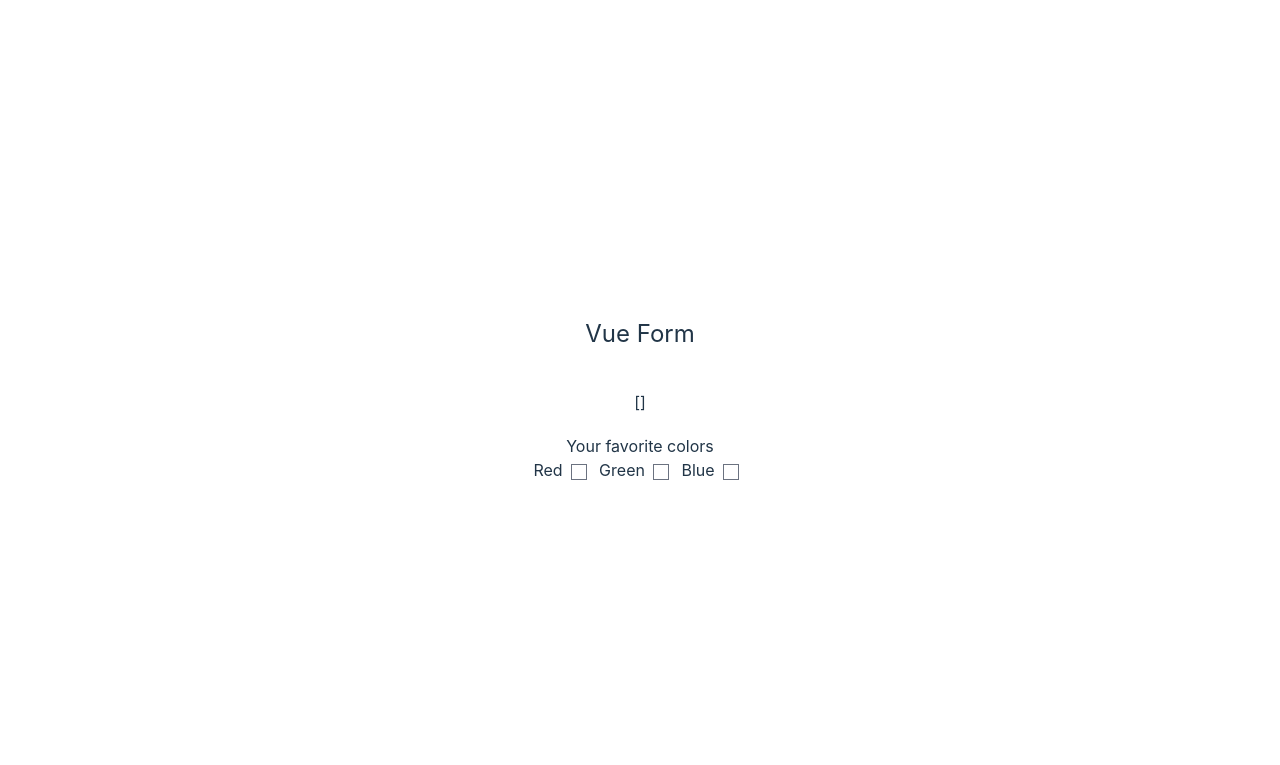
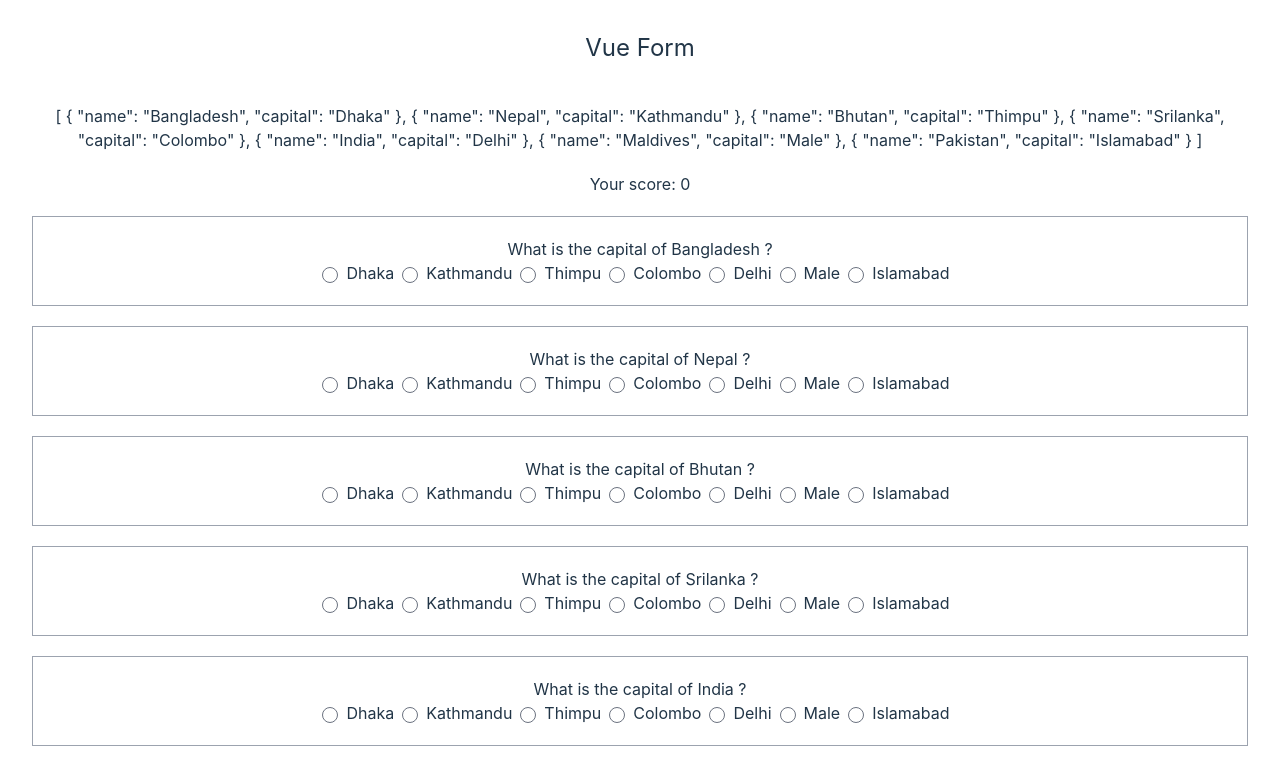
Before and after one commit to Aminulislam88/Vue_form, a Vue app: page / in a window 1280 px wide. Shown: the top 765 px of the page. Built offline with nearby package versions, Linux system fonts and the light colour scheme.

Commit message:
quiz sheet with vModel

```diff
--- a/src/App.vue
+++ b/src/App.vue
@@ -1,26 +1,46 @@
 <script setup>
 import {ref,reactive} from 'vue'
-const favColors= ref([])
+const saarcCountries=reactive([
+    {name:"Bangladesh",capital:"Dhaka"},
+    {name:"Nepal", capital:"Kathmandu"},
+    {name:"Bhutan", capital:"Thimpu"},
+    {name:"Srilanka",capital:"Colombo"},
+    {name:"India",capital:"Delhi"},
+    {name:"Maldives",capital:"Male"},
+    {name:"Pakistan",capital:"Islamabad"}
+])
+const capitals=["Dhaka","Kathmandu","Thimpu","Colombo","Delhi","Male","Islamabad"]
+
+function getScore(){
+    let score=0;
+    saarcCountries.forEach(country=>{
+        if(country.capital==country.answer)
+        score++
+    })
+    return score
+
+}
+
+// function getRandomCapitals(){
+
+//   return capitals.sort(()=>Math.random() - 0.5)
+// }
 </script>
+
 
 <template >
 <section class="mx-auto container">
     <h1 class="text-2xl mb-10"> Vue Form</h1>
-    <p class="mb-5">{{ favColors }}</p>
-    Your favorite colors <br>
-    <label for="red"> Red</label>
-    <input class="ml-2 mr-2" type="checkbox" id="red" v-model="favColors" value="red"/>
-    <label for="blue"> Green</label>
-    <input class="ml-2 mr-2" type="checkbox" id="green" v-model="favColors" value="green"/>
-    <label for="blue"> Blue</label>
-    <input class="ml-2 mr-2" type="checkbox" id="blue" v-model="favColors" value="blue"/>
+    <p class="mb-5">{{ saarcCountries }}</p>
+    <p>Your score: {{ getScore() }} </p>
+    <div class="my-5 border border-gray-400 p-5" v-for="(country,index) in saarcCountries" :key="country.name">
+        <p>What is the capital of {{ country.name }} ?</p>
+        <template v-for="capital in capitals">
+        <input :name="country.name" type="radio" :value="capital" v-model="country.answer"/>
+        <label class="ml-2 mr-2">{{ capital }}</label>
+        </template>
+    </div>
 
-    <!-- <img
-    v-show="displayImage"
-    class="mt-10 mx-auto w-[500px]"
-    :src="`https://source.unsplash.com/random?version=${Math.random()}`"
-    alt=""
-    /> -->
 
 </section>
 
```
